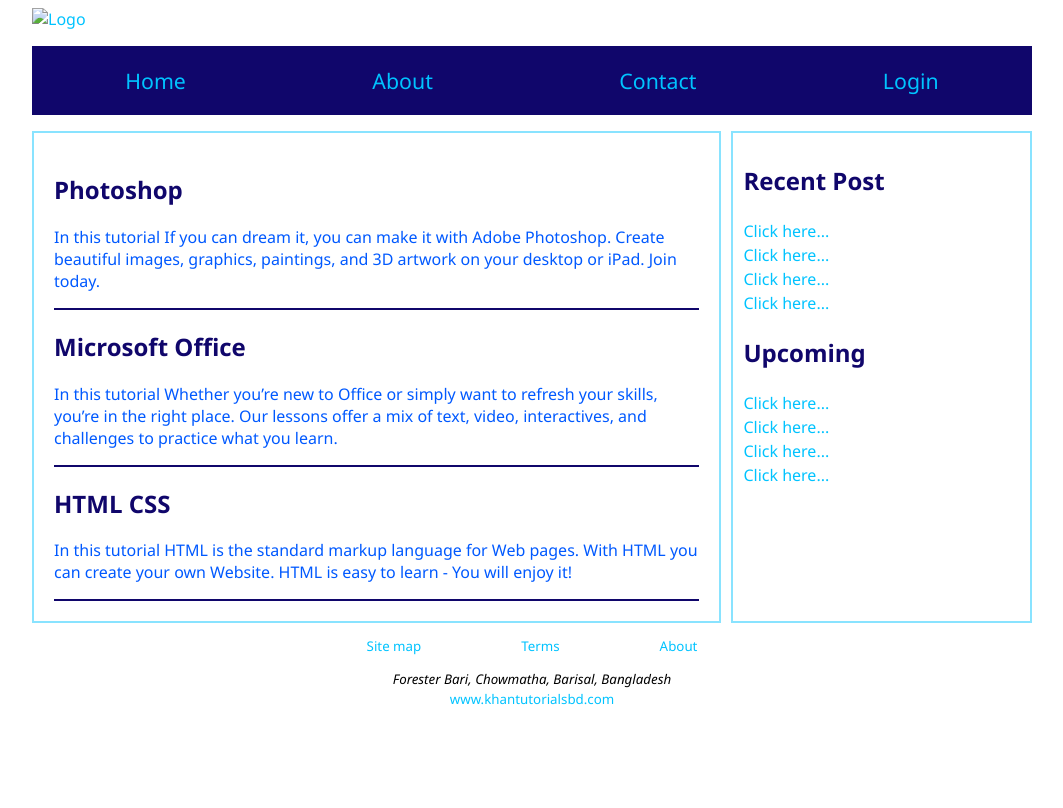
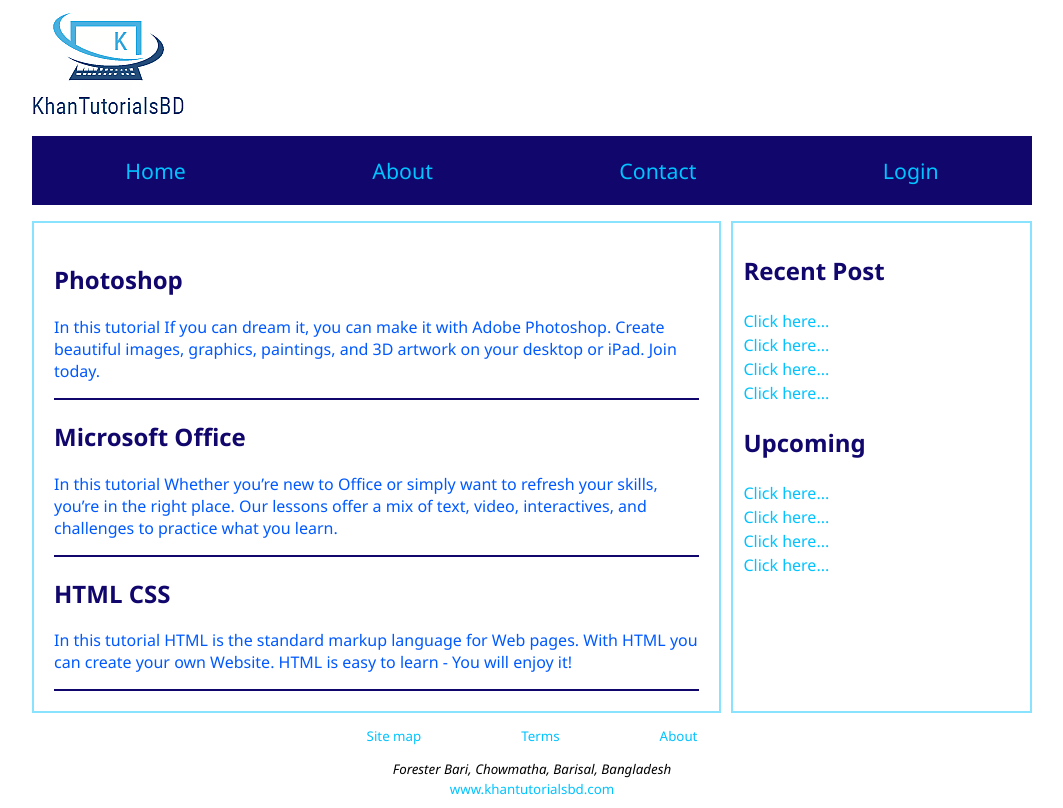
Before and after one commit to minhaz1065/Blog-Site, a plain HTML site: page index.html in a window 1280 px wide. Shown: the whole page, without its empty margins (108-1171 px from the left). Drawn offline with Linux system fonts and the light colour scheme.

Commit message:
Update index.html

```diff
--- a/index.html
+++ b/index.html
@@ -86,7 +86,7 @@
 <body>
 <div class="main">
     <div class="header">
-        <a href="#"><img src="/blob/main/logo.PNG" alt="Logo"></a>
+        <a href="#"><img src="https://github.com/minhaz1065/Blog-Site/blob/main/logo1.jpg" alt="Logo"></a>
     <div class="navbar">
         <ul>
         <li><a href="#">Home</a></li>
```
